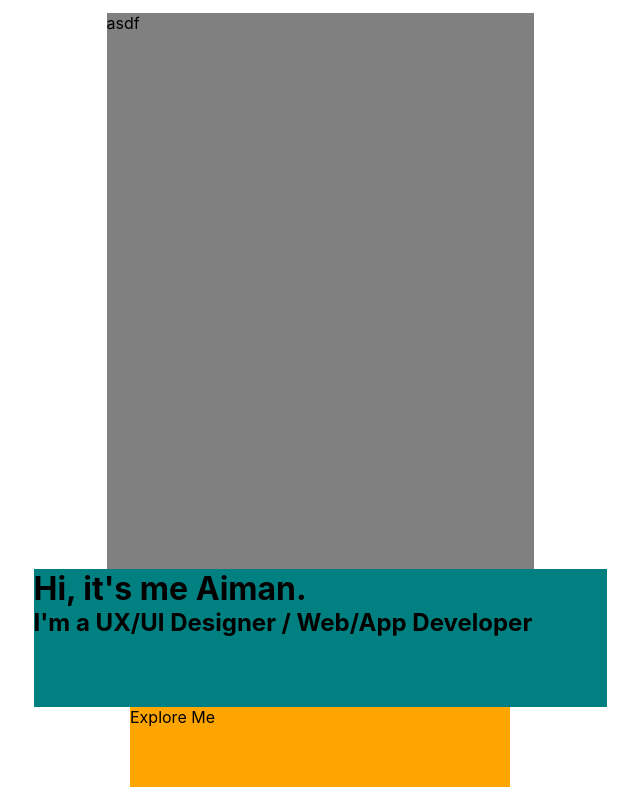
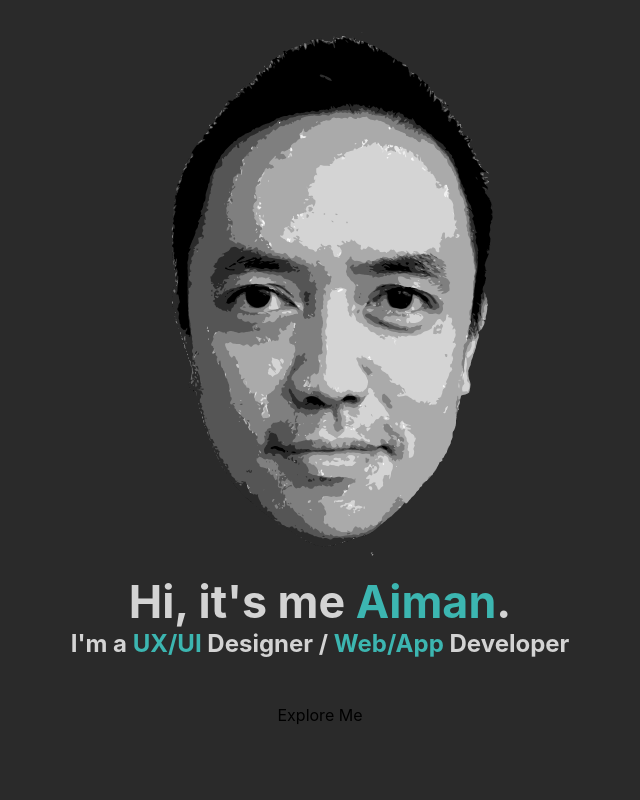
Before and after one commit to Aimanski12/myWebsite, a React (Create React App) app: page / in a window 1280 px wide. Shown: the whole page, without its empty margins (320-960 px from the left). Built offline with nearby package versions, Linux system fonts and the light colour scheme.

Commit message:
:sunglasses: added documentation

```diff
--- a/src/App.css
+++ b/src/App.css
@@ -1,9 +1,9 @@
 * {
   padding: 0;
-  margin: 0
+  margin: 0;
+  text-align: center;
 }
 .main {
-  text-align: center;
   width: 100%;
   min-height: 100vh;
 }
--- a/src/App.js
+++ b/src/App.js
@@ -1,6 +1,6 @@
 import React, {useEffect} from 'react';
 import './App.css';
-// import IntroOne from './components/Intro/One/Intro'
+import IntroOne from './components/Intro/One/Intro'
 import IntroTwo from './components/Intro/Two/Intro'
 
 function App() {
@@ -13,7 +13,7 @@ function App() {
 
   return (
     <div className="app-wall">
-      {/* <IntroOne /> */}
+      <IntroOne />
       <IntroTwo />
     </div>
   );
--- a/src/components/Intro/One/Intro.css
+++ b/src/components/Intro/One/Intro.css
@@ -11,7 +11,7 @@
 
 .zero{
   height: 0;
-  animation: hide 0.6s linear;
+  animation: hide 0.45s linear;
 }
 
 @keyframes hide {
--- a/src/components/Intro/One/Intro.js
+++ b/src/components/Intro/One/Intro.js
@@ -23,7 +23,7 @@ function Intro(){
 
       setTimeout(function(){
         intro.classList.add('zero')
-      }, 5000)
+      }, 4200)
 
       function run() {
         for (let x = 0; x < bigPath.length; x++) {
--- a/src/components/Intro/Two/Intro.css
+++ b/src/components/Intro/Two/Intro.css
@@ -1,28 +1,58 @@
 .introTwo {
-  height: 100vh;
+  height: 0;
   width: 100%;
 
   display: flex;
   flex-direction: column;
   align-items: center;
   justify-content: center;
+
+  background: #2A2A2A;
+  overflow: hidden;
 }
 
 .introTwo .face {
   width: 427px;
   /* height: 500px; */
-  height: calc(427px * 1.3);
-  background: gray;
+  height: calc(427px * 1.31);
+  /* background: gray; */
 }
 
 .introTwo .headerText{
-  width: 573px;
-  height: 138px;
-  background: teal;
+  width: 550px;
+  height: 130px;
+}
+
+.headerText h1{
+  font-size: 2.8em;
+  color: lightgray
+}
+
+.headerText h2 {
+  color: lightgray;
+}
+
+.green {
+  color: #3CB6B1
 }
 
 .introTwo .button {
   width: 380px;
   height: 80px;
-  background: orange;
+  /* background: orange; */
 }
+
+.zero1 {
+  height: 100vh;
+  animation: hide1 0.45s linear;
+}
+
+@keyframes hide1 {
+  0% {
+    height: 0;
+  }
+
+  100% {
+    height: 100vh;
+  }
+}
--- a/src/components/Intro/Two/Intro.js
+++ b/src/components/Intro/Two/Intro.js
@@ -1,15 +1,25 @@
-import React from 'react'
+import React, {useEffect} from 'react'
 import './Intro.css'
+import face from './Face.png'
 
 function Intro () {
+
+  useEffect(()=>{
+    setTimeout(()=>{
+      const two = document.querySelector('.introTwo')
+      two.classList.add('zero1')
+    }, 4200)
+  })
+
+
   return (
     <div className="introTwo">
       <div className="face">
-        asdf
+        <img src={face} alt=""/>
       </div>
       <div className="headerText">
-       <h1>Hi, it's me Aiman.</h1>
-       <h2>I'm a UX/UI Designer / Web/App Developer</h2>
+       <h1>Hi, it's me <span className='green'>Aiman</span>.</h1>
+       <h2>I'm a <span className='green'>UX/UI</span> Designer / <span className='green'>Web/App</span> Developer</h2>
       </div>
       <div className="button">
         <span>Explore Me</span>
```
Also changed, not shown: src/components/Intro/Two/Face.png (added).
